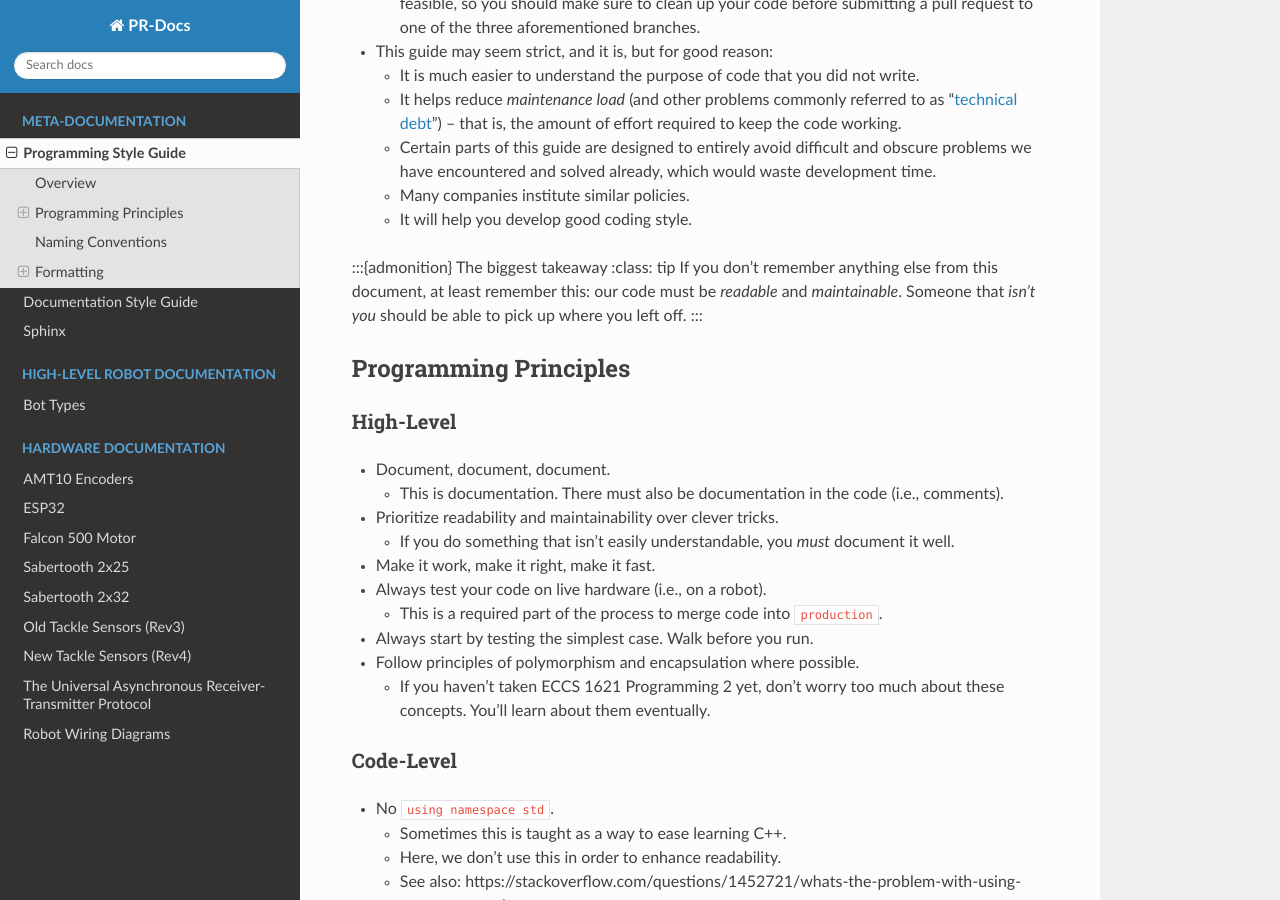
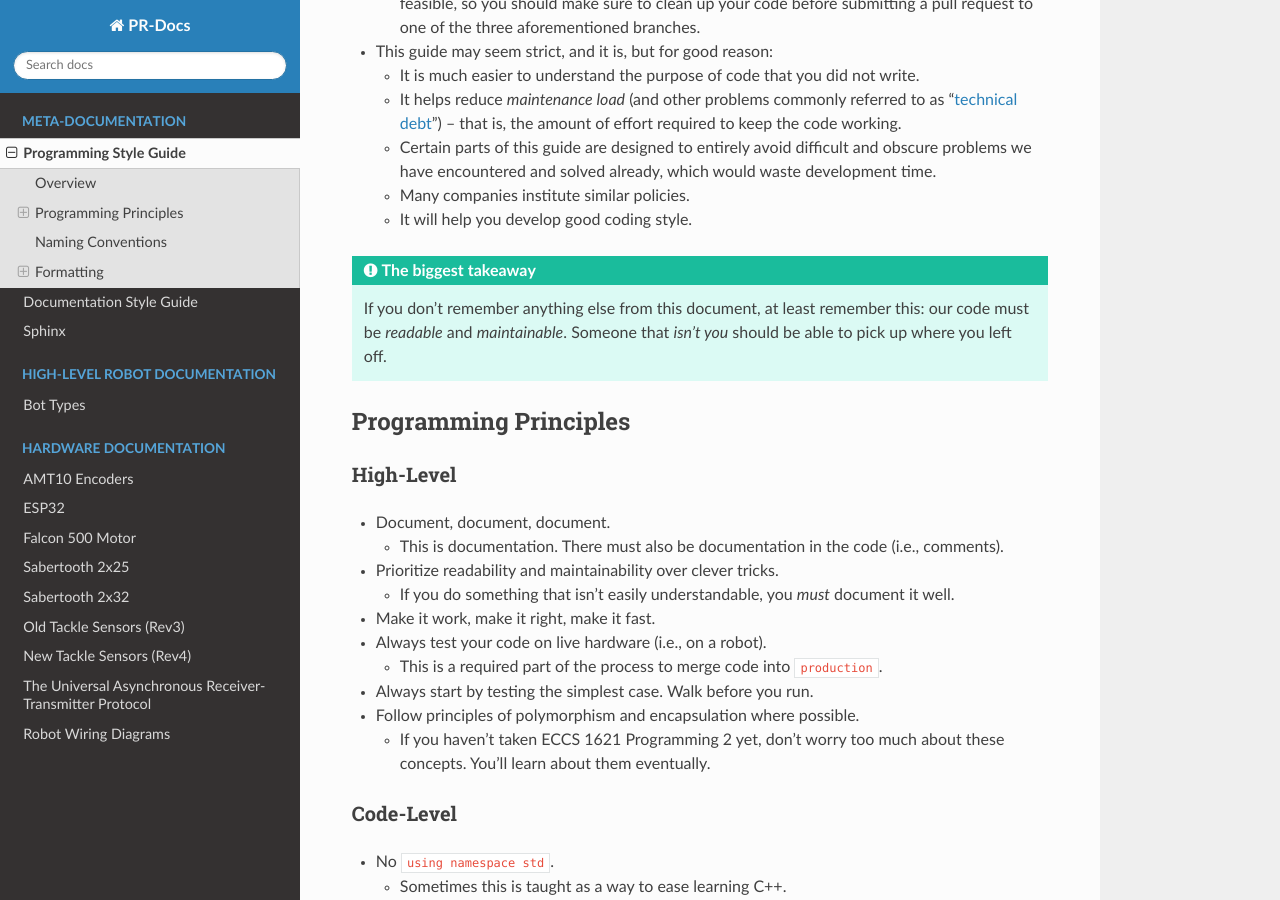
Before and after one commit to PolarRobotics/PR-Docs, a Sphinx documentation site: the page built from docs/source/metadocs/programming_style_guide.md, in a window 1280 px wide and 900 px high, scrolled down 393 px. Built offline with Sphinx 7.4.7 and the Read the Docs theme 2.0.0, drawn with Linux system fonts in a browser that asks for light colours; pages that are not in the unit, such as notebooks, are missing from menus.

Commit message:
fix admonition

````diff
--- a/docs/source/metadocs/programming_style_guide.md
+++ b/docs/source/metadocs/programming_style_guide.md
@@ -11,10 +11,11 @@
 	- Many companies institute similar policies.
 	- It will help you develop good coding style.
 
-:::{admonition} The biggest takeaway
+```{admonition} The biggest takeaway
 :class: tip
+
 If you don't remember anything else from this document, at least remember this: our code must be *readable* and *maintainable*. Someone that *isn't you* should be able to pick up where you left off.
-:::
+```
 
 ## Programming Principles
 ### High-Level
````
